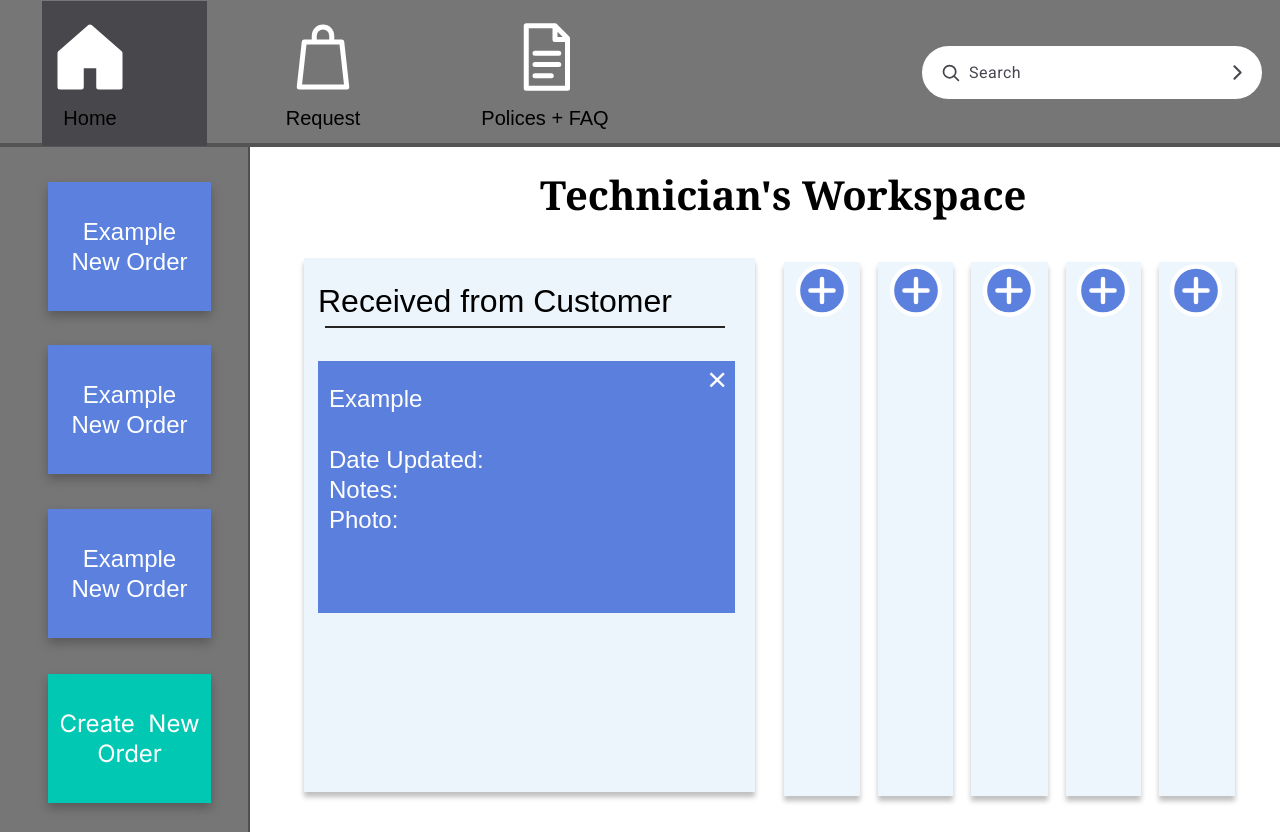
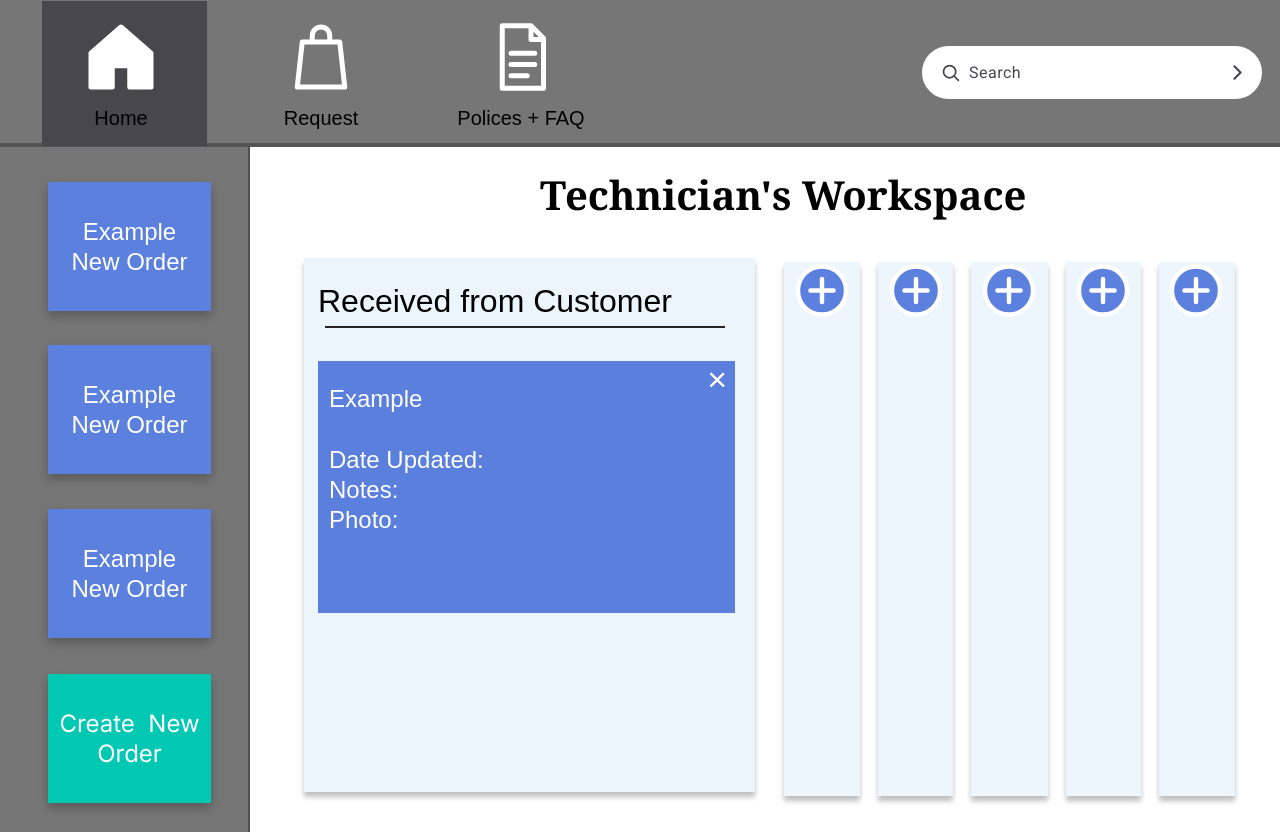
Before and after one commit to ChrisCardenas395/Repair-CRM, a website: page anima_figma_intergration/index.html in a window 1280 px wide. Drawn offline with Linux system fonts and the light colour scheme; a web font is replaced by a local one.

Commit message:
Changed the postions of the navigation icons

```diff
--- a/anima_figma_intergration/styles.css
+++ b/anima_figma_intergration/styles.css
@@ -143,15 +143,15 @@ button {
 }
 
 .navigation-home {
-  left: 19px;
+  left: 50px;
 }
 
 .navigation-request {
-  left: 252px;
+  left: 250px;
 }
 
 .navigation-policies {
-  left: 474px;
+  left: 450px;
 }
 
 .navigation-icon {
```
Also changed, not shown: 1 other file.
